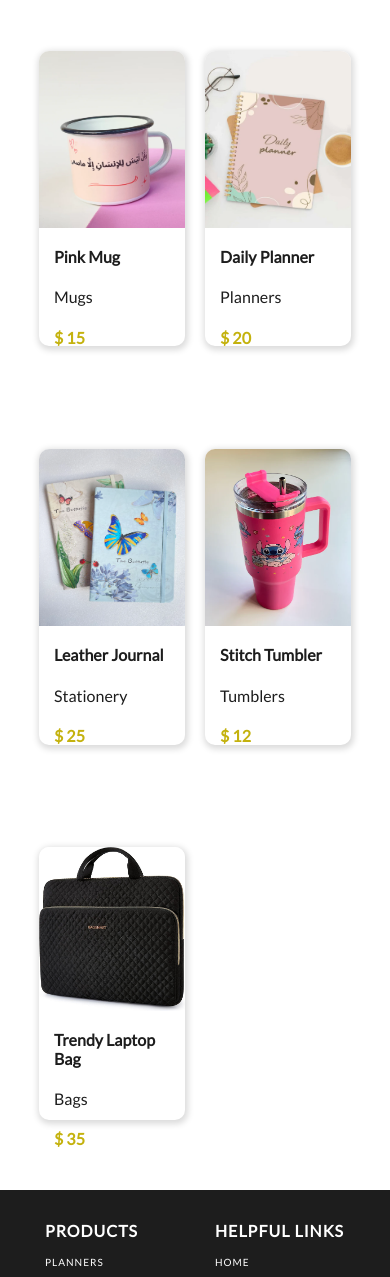
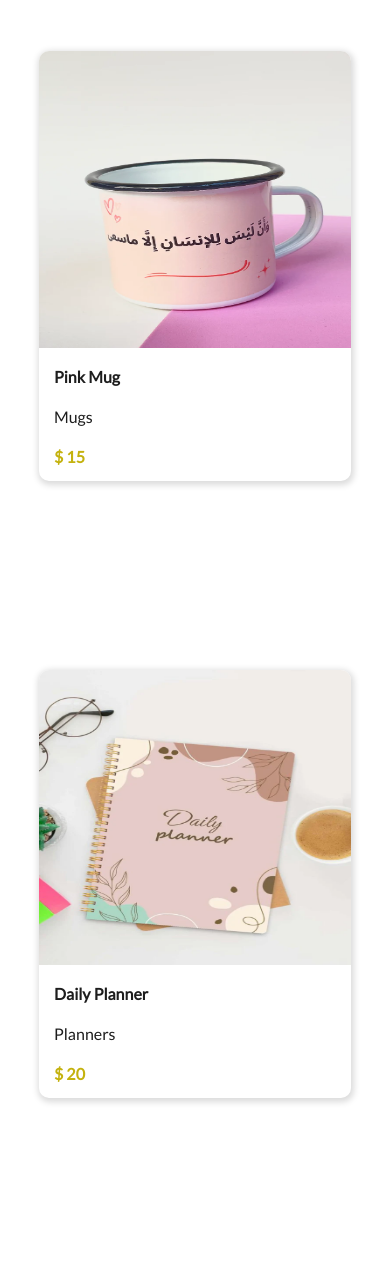
Before and after one commit to nouralhodayoussef/uneeds, a PHP site: page /products.html in a window 390 px wide. Shown: the part 192-1469 px from the top of the page. Run offline with PHP 8.4, Linux system fonts and the light colour scheme.

Commit message:
product sexy responsive

```diff
--- a/project/css/products.css
+++ b/project/css/products.css
@@ -140,3 +140,17 @@ h4
         grid-template-columns: repeat(2, 1fr);
     }
 }
+@media(max-width: 425px){
+
+    #containerProduct{
+        display: grid;
+        grid-template-columns: 1fr;
+    }
+/* #box{
+
+    display: grid;
+} */
+/* #box img{
+    padding-top: -10px;
+} */
+}
```
